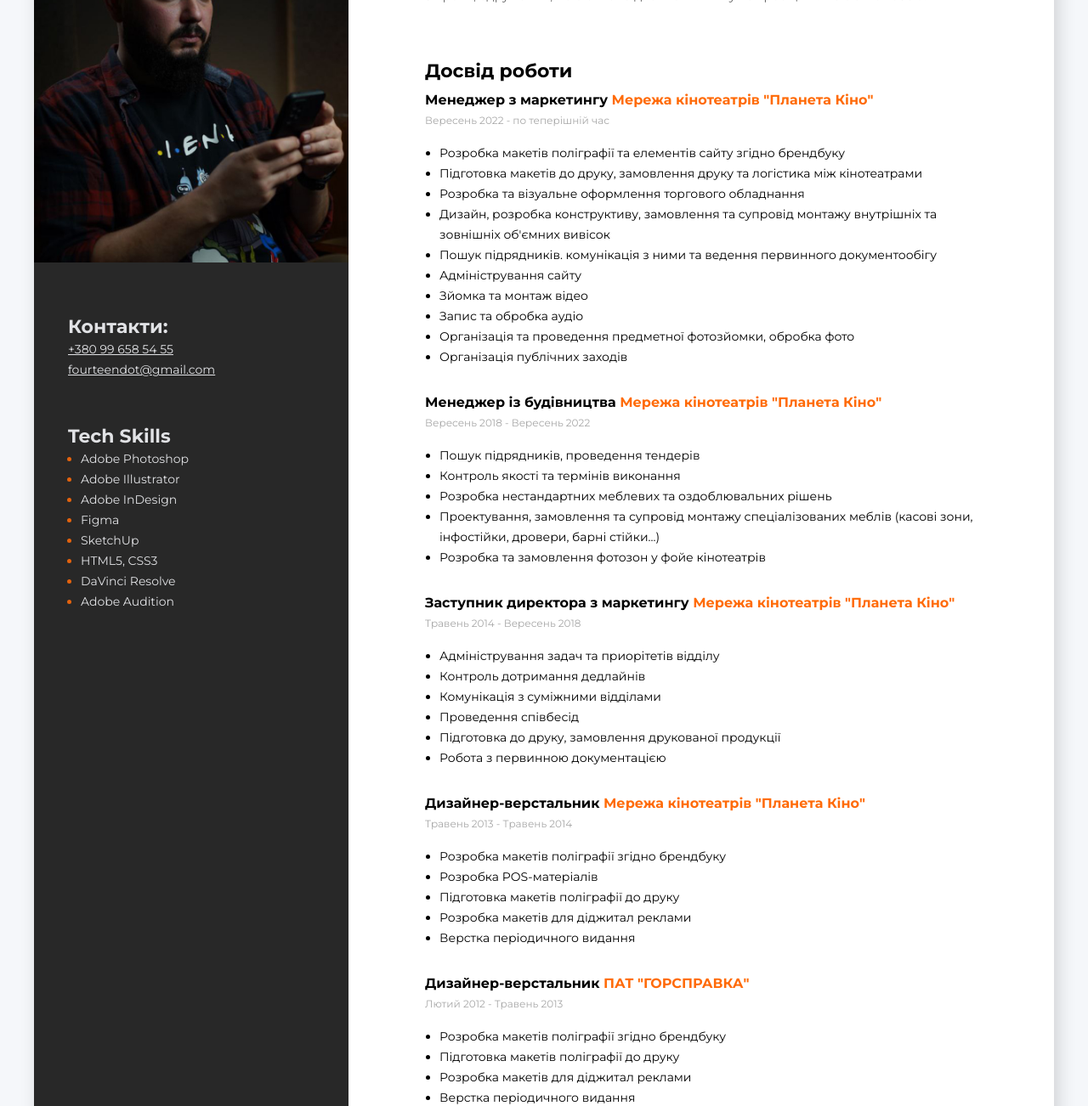
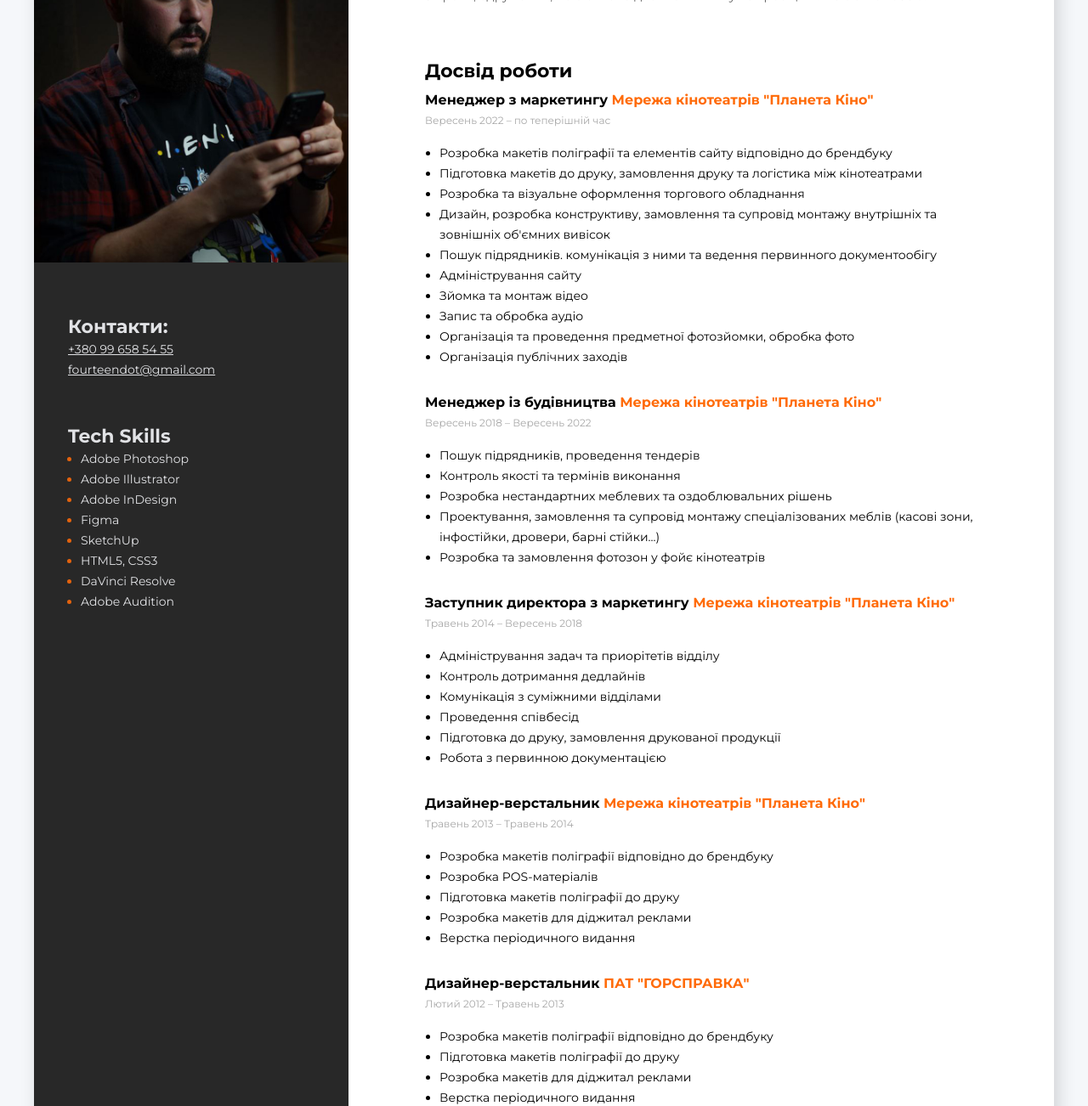
Before and after one commit to AndriiMuravskyi/Andrii-Muravskyi-resume, a plain HTML site: page index.html in a window 1280 px wide. Shown: the part 180-1482 px from the top of the page at 85% size. Drawn offline with Linux system fonts and the light colour scheme.

Commit message:
Update index.html

```diff
--- a/index.html
+++ b/index.html
@@ -84,11 +84,11 @@
               <span class="profession-company">Мережа кінотеатрів "Планета Кіно"</span>
             </h4>
             <span class="profession-time">
-              Вересень 2022 - по теперішній час
+              Вересень 2022 – по теперішній час
             </span>
             <ul class="professional-duties">
               <li class="profession-duties-item">
-                Розробка макетів поліграфії та елементів сайту згідно брендбуку
+                Розробка макетів поліграфії та елементів сайту відповідно до брендбуку
               </li>
               <li class="profession-duties-item">
                 Підготовка макетів до друку, замовлення друку та логістика між кінотеатрами
@@ -126,7 +126,7 @@
               <span class="profession-company">Мережа кінотеатрів "Планета Кіно"</span>
             </h4>
             <span class="profession-time">
-              Вересень 2018 - Вересень 2022
+              Вересень 2018 – Вересень 2022
             </span>
             <ul class="professional-duties">
               <li class="profession-duties-item">
@@ -142,7 +142,7 @@
                 Проектування, замовлення та супровід монтажу спеціалізованих меблів (касові зони, інфостійки, дровери, барні стійки...)
               </li>
               <li class="profession-duties-item">
-                Розробка та замовлення фотозон у фойе кінотеатрів
+                Розробка та замовлення фотозон у фойє кінотеатрів
               </li>
             </ul>
           </div>
@@ -153,7 +153,7 @@
               <span class="profession-company">Мережа кінотеатрів "Планета Кіно"</span>
             </h4>
             <span class="profession-time">
-              Травень 2014 - Вересень 2018
+              Травень 2014 – Вересень 2018
             </span>
             <ul class="professional-duties">
               <li class="profession-duties-item">
@@ -183,11 +183,11 @@
               <span class="profession-company">Мережа кінотеатрів "Планета Кіно"</span>
             </h4>
             <span class="profession-time">
-              Травень 2013 - Травень 2014
+              Травень 2013 – Травень 2014
             </span>
             <ul class="professional-duties">
               <li class="profession-duties-item">
-                Розробка макетів поліграфії згідно брендбуку
+                Розробка макетів поліграфії відповідно до брендбуку
               </li>
               <li class="profession-duties-item">
                 Розробка POS-матеріалів
@@ -210,11 +210,11 @@
               <span class="profession-company">ПАТ "ГОРСПРАВКА"</span>
             </h4>
             <span class="profession-time">
-              Лютий 2012 - Травень 2013
+              Лютий 2012 – Травень 2013
             </span>
             <ul class="professional-duties">
               <li class="profession-duties-item">
-                Розробка макетів поліграфії згідно брендбуку
+                Розробка макетів поліграфії відповідно до брендбуку
               </li>
               <li class="profession-duties-item">
                 Підготовка макетів поліграфії до друку
```
